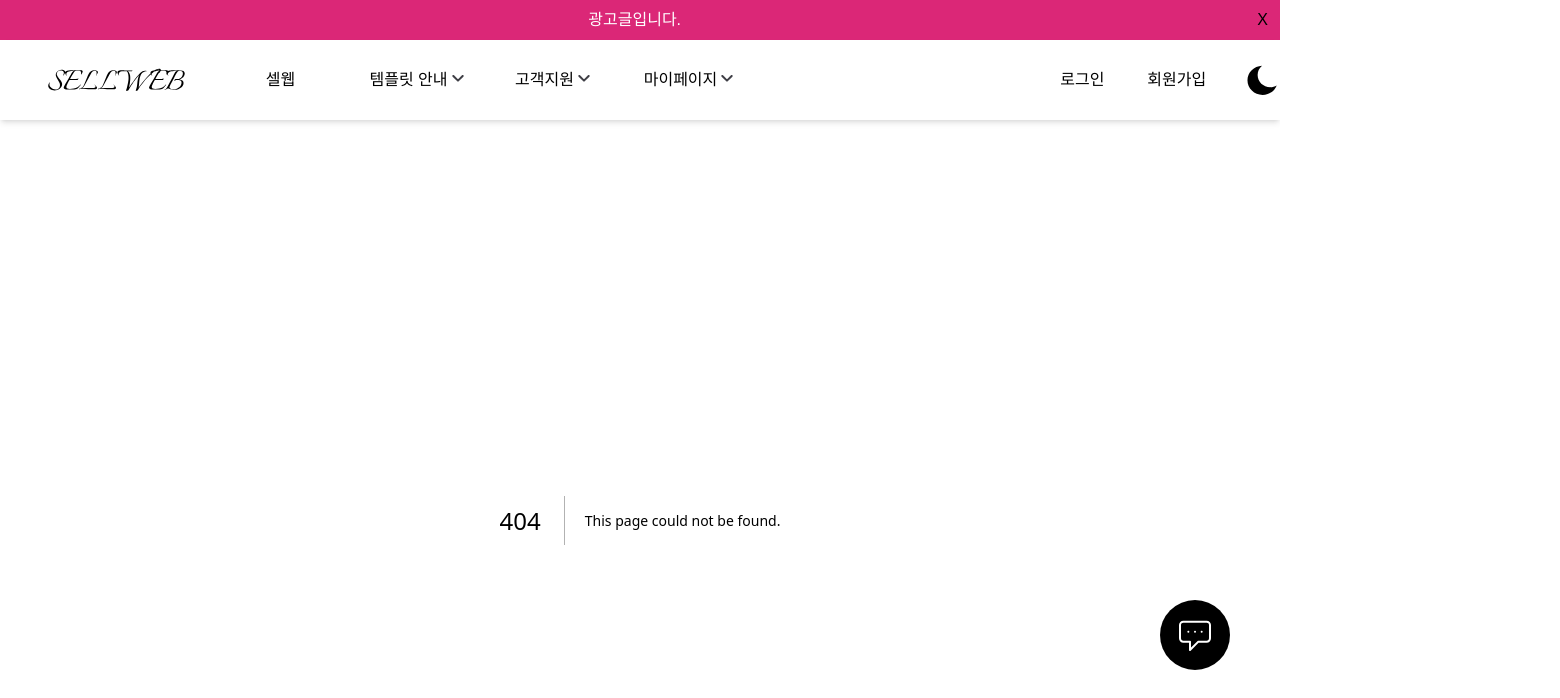
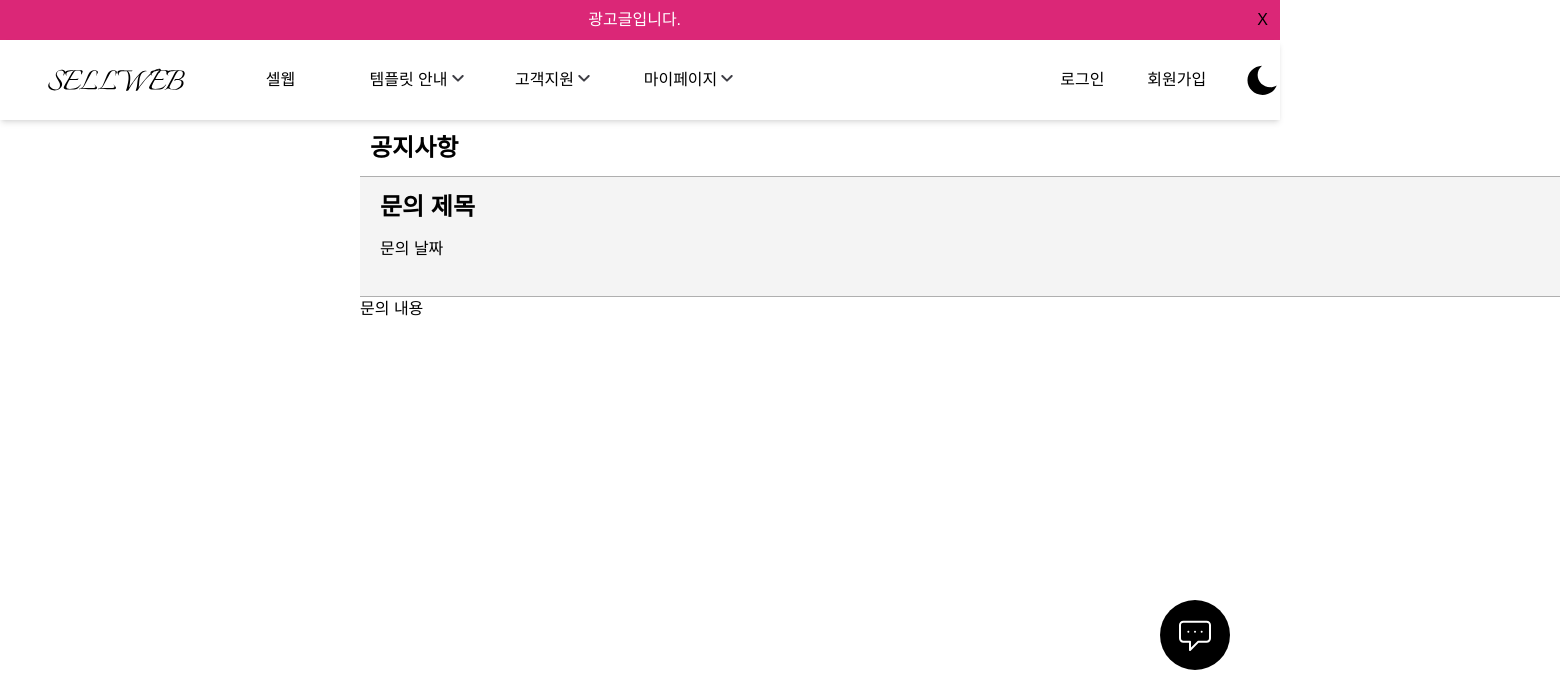
Before and after one commit to Hyun-EG/SP-sellweb, a Next.js app: page /ask/detail in a window 1280 px wide. Before the commit this address had no page. Shown: the top 698 px of the page, 1560 px wide, since content can reach past the window. Built offline with nearby package versions, Linux system fonts and the light colour scheme; a web font is replaced by a local one.

Commit message:
Design: 문의 내역 상세페이지 디자인

```diff
--- /dev/null
+++ b/src/app/ask/detail/page.tsx
@@ -0,0 +1,9 @@
+import DetailTable from '@/components/DetailTable';
+
+export default function Page() {
+  return (
+    <div>
+      <DetailTable title="문의 제목" date="문의 날짜" content="문의 내용" />
+    </div>
+  );
+}
```
